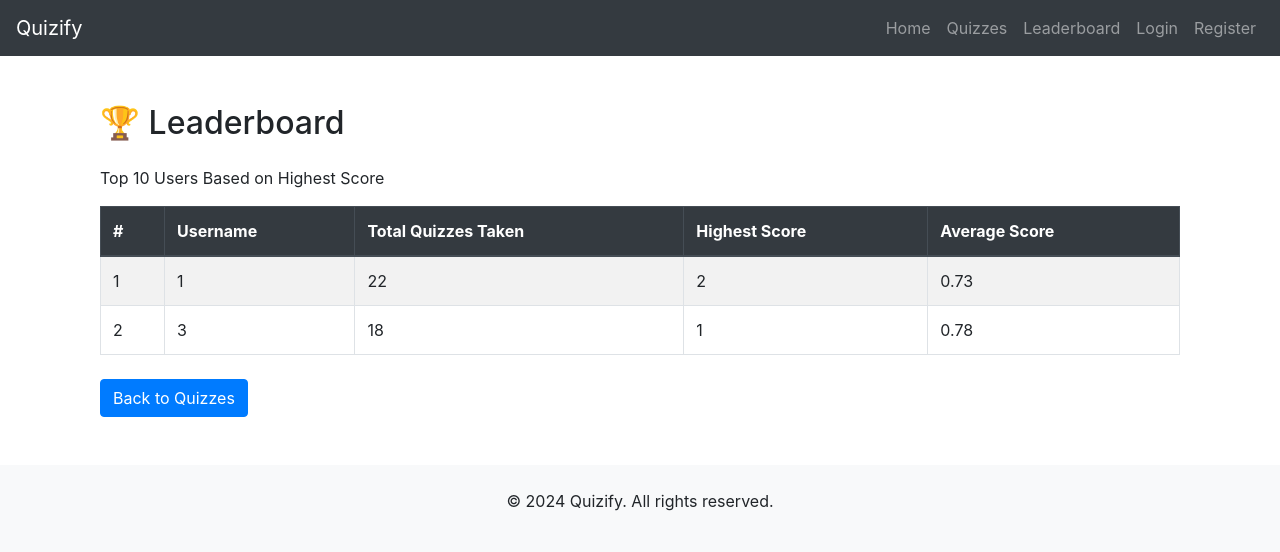
After one commit to NohaZak/Quizify, a Django app: page /leaderboard/ in a window 1280 px wide. The commit adds this page. Shown: the top 552 px of the page. Run offline with Django 5.2, Linux system fonts and the light colour scheme; data comes from the database, SQL or seed files in the repository; some libraries are stand-ins or nearby versions.

```diff
--- a/quizzes/urls.py
+++ b/quizzes/urls.py
@@ -5,6 +5,7 @@ urlpatterns = [
     # General Views
     path('', views.home_page, name='landing_page'),  # Default landing page
     path('home/', views.home_page, name='home_page'),
+    path('leaderboard/', views.leaderboard, name='leaderboard'),
 
 
     # Authentication Views
--- a/quizzes/views.py
+++ b/quizzes/views.py
@@ -3,7 +3,8 @@ from django.contrib.auth import login, logout, authenticate
 from django.contrib.auth.forms import UserCreationForm, AuthenticationForm
 from django.contrib.auth.decorators import login_required
 from django.contrib import messages
-from django.db.models import Avg, Max
+from django.utils import timezone
+from django.db.models import Avg, Count, Max
 from .models import Quiz, Result
 from urllib.parse import urlparse
 from .forms import QuizForm
@@ -62,15 +63,15 @@ def user_dashboard(request):
     user = request.user
 
     # Fetch user-specific quiz results
-    user_results = Result.objects.filter(user=user.username).order_by('-id')[:5]  # Recent 5 results
+    user_results = Result.objects.filter(user=user).order_by('-id')[:5]
 
     # Calculate user statistics
-    total_quizzes = Result.objects.filter(user=user.username).count()
-    average_score = Result.objects.filter(user=user.username).aggregate(Avg('score'))['score__avg'] or 0
-    highest_score_quiz = Result.objects.filter(user=user.username).order_by('-score').first()
+    total_quizzes = Result.objects.filter(user=user).count()
+    average_score = Result.objects.filter(user=user).aggregate(Avg('score'))['score__avg'] or 0
+    highest_score_quiz = Result.objects.filter(user=user).order_by('-score').first()
 
-    # New enhancement: Fetch latest quiz details
-    latest_quiz = Result.objects.filter(user=user.username).order_by('-id').first()
+    # Fetch latest quiz details
+    latest_quiz = Result.objects.filter(user=user).order_by('-date_taken').first()
 
     context = {
         'user': user,
@@ -78,7 +79,7 @@ def user_dashboard(request):
         'total_quizzes': total_quizzes,
         'average_score': round(average_score, 2),
         'highest_score_quiz': highest_score_quiz,
-        'latest_quiz': latest_quiz,  # Added latest quiz detail
+        'latest_quiz': latest_quiz,
     }
 
     return render(request, 'dashboard.html', context)
@@ -138,10 +139,11 @@ def take_quiz(request, quiz_id):
 
             # Save result in database
             Result.objects.create(
-                user=request.user.username if request.user.is_authenticated else "Anonymous",
+                user=request.user,
                 quiz=quiz,
                 score=score,
-            )
+                date_taken=timezone.now()  # Explicitly set the taken_at timestamp
+                )
 
             return redirect('quiz_result', quiz_id=quiz.id)
     else:
@@ -152,6 +154,7 @@ def take_quiz(request, quiz_id):
         'form': form,
     })
 
+@login_required
 def quiz_result(request, quiz_id):
     quiz = get_object_or_404(Quiz, id=quiz_id)
     questions = quiz.questions.prefetch_related('choices')
@@ -172,6 +175,23 @@ def quiz_result(request, quiz_id):
         correct_choice = question.choices.filter(is_correct=True).first()
         correct_answers[question.id] = correct_choice.text if correct_choice else "No Correct Answer"
 
+    # Fetch the most recent result for this user and quiz
+    result = Result.objects.filter(user=request.user, quiz=quiz).order_by('-date_taken').first()
+
+    # If no result exists, create one
+    if not result:
+        result = Result.objects.create(
+            user=request.user,
+            quiz=quiz,
+            score=score,
+            date_taken=timezone.now()
+        )
+    else:
+        # Update the existing result if necessary
+        result.score = score
+        result.date_taken = timezone.now()
+        result.save()
+
     context = {
         'quiz': quiz,
         'questions': questions,
@@ -182,3 +202,23 @@ def quiz_result(request, quiz_id):
     }
 
     return render(request, 'quizzes/quiz_result.html', context)
+
+
+def leaderboard(request):
+    # Aggregate leaderboard data
+    leaderboard_data = (
+        Result.objects
+        .values('user')
+        .annotate(
+            total_quizzes=Count('id'),
+            highest_score=Max('score'),
+            average_score=Avg('score')
+        )
+        .order_by('-highest_score')[:10]  # Top 10 users by highest score
+    )
+
+    context = {
+        'leaderboard_data': leaderboard_data
+    }
+
+    return render(request, 'leaderboard.html', context)
--- a/templates/base.html
+++ b/templates/base.html
@@ -6,11 +6,7 @@
     <meta charset="UTF-8">
     <meta name="viewport" content="width=device-width, initial-scale=1.0">
     <title>{% block title %}Quizify{% endblock %}</title>
-
-    <!-- Bootstrap CSS -->
     <link rel="stylesheet" href="https://stackpath.bootstrapcdn.com/bootstrap/4.5.2/css/bootstrap.min.css">
-
-    <!-- Custom CSS -->
     <link rel="stylesheet" href="{% static 'css/style.css' %}">
 </head>
 <body>
@@ -24,6 +20,7 @@
             <ul class="navbar-nav ml-auto">
                 <li class="nav-item"><a class="nav-link" href="{% url 'landing_page' %}">Home</a></li>
                 <li class="nav-item"><a class="nav-link" href="{% url 'quiz_list' %}">Quizzes</a></li>
+                <li class="nav-item"><a class="nav-link" href="{% url 'leaderboard' %}">Leaderboard</a></li>
                 {% if user.is_authenticated %}
                     <li class="nav-item"><a class="nav-link" href="{% url 'dashboard' %}">Dashboard</a></li>
                     <li class="nav-item"><a class="nav-link" href="{% url 'logout' %}">Logout</a></li>
@@ -59,7 +56,6 @@
         <p>&copy; 2024 Quizify. All rights reserved.</p>
     </footer>
 
-    <!-- Bootstrap JS and Dependencies -->
     <script src="https://code.jquery.com/jquery-3.5.1.slim.min.js"></script>
     <script src="https://cdn.jsdelivr.net/npm/bootstrap@4.5.2/dist/js/bootstrap.bundle.min.js"></script>
 </body>
--- /dev/null
+++ b/templates/leaderboard.html
@@ -0,0 +1,39 @@
+{% extends 'base.html' %}
+
+{% block title %}Leaderboard{% endblock %}
+
+{% block content %}
+<div class="container mt-5">
+    <h2 class="mb-4">🏆 Leaderboard</h2>
+    <p>Top 10 Users Based on Highest Score</p>
+    <table class="table table-striped table-bordered">
+        <thead class="thead-dark">
+            <tr>
+                <th>#</th>
+                <th>Username</th>
+                <th>Total Quizzes Taken</th>
+                <th>Highest Score</th>
+                <th>Average Score</th>
+            </tr>
+        </thead>
+        <tbody>
+            {% for user in leaderboard_data %}
+            <tr>
+                <td>{{ forloop.counter }}</td>
+                <td>{{ user.user }}</td>
+                <td>{{ user.total_quizzes }}</td>
+                <td>{{ user.highest_score }}</td>
+                <td>{{ user.average_score|floatformat:2 }}</td>
+            </tr>
+            {% empty %}
+            <tr>
+                <td colspan="5" class="text-center">No leaderboard data available.</td>
+            </tr>
+            {% endfor %}
+        </tbody>
+    </table>
+    <div class="mt-4">
+        <a href="{% url 'quiz_list' %}" class="btn btn-primary">Back to Quizzes</a>
+    </div>
+</div>
+{% endblock %}
```
Also changed, not shown: quizzes/models.py (+5 -4 lines), quizzes/templates/quizzes/quiz_result.html (+10 -7 lines), db.sqlite3, quizzes/migrations/0004_rename_taken_at_result_date_taken_alter_result_user.py (added).
